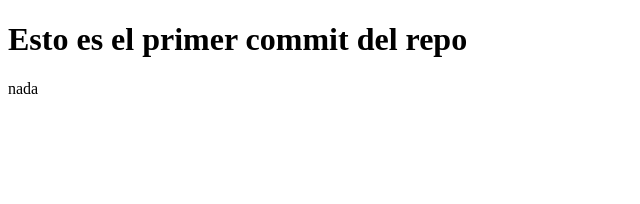
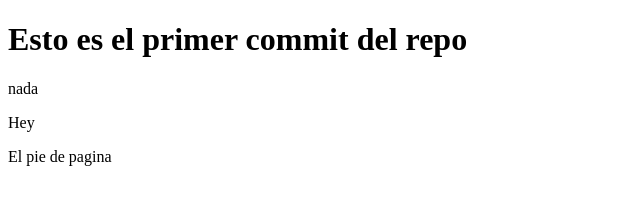
Before and after one commit to GNicolas-is/Mas-Sobre-GIT, a plain HTML site: page index.html in a window 1280 px wide. Shown: the whole page, without its empty margins (0-640 px from the left). Drawn offline with Linux system fonts and the light colour scheme.

Commit message:
otro commit

```diff
--- a/index.html
+++ b/index.html
@@ -9,6 +9,10 @@
     <h1>Esto es el primer commit del repo</h1>
     <div>
         <p>nada</p>
+        <p>Hey</p>
     </div>
+    <footer>
+        El pie de pagina
+    </footer>
 </body>
 </html>
```
